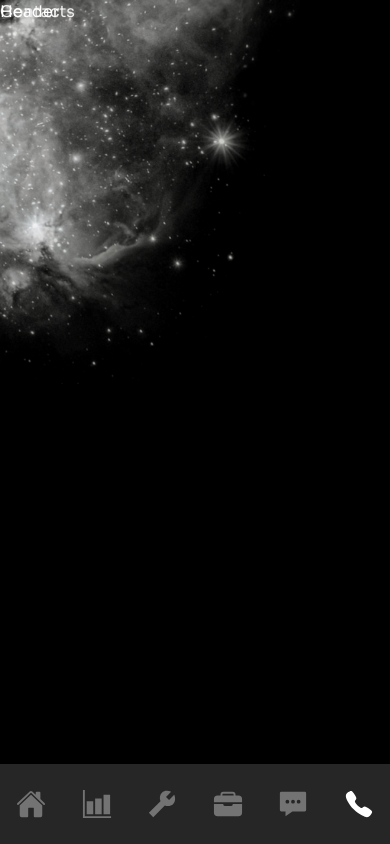
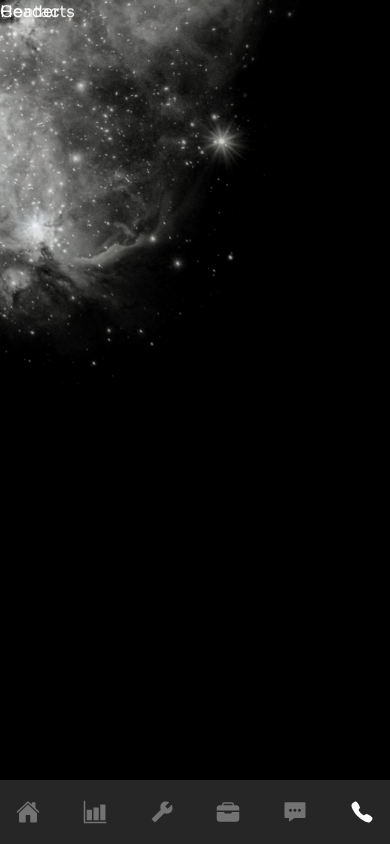
Before and after one commit to AlinaDemchenko/moon_studio, a Next.js app: page /contacts in a window 390 px wide. Built offline with nearby package versions, Linux system fonts and the light colour scheme.

Commit message:
nav size fixed

```diff
--- a/components/Nav.jsx
+++ b/components/Nav.jsx
@@ -29,7 +29,7 @@ function Nav() {
 
   return (
     <nav className="flex flex-col items-center xl:justify-center gap-y-4 fixed h-max bottom-0 mt-auto xl:right-[2%] z-50 top-0 w-full xl:w-11 xl:max-w-md xl:h-screen">
-      <div className="flex w-full xl:flex-col items-center justify-between xl:justify-center gap-y-10 px-4 md:px-40 xl:px-0 h-20 xl:h-max py-8 bg-neutral-700/60 text-neutral-500 text-3xl xl:text-xl xl:rounded-full">
+      <div className="flex w-full xl:flex-col items-center justify-between xl:justify-center gap-y-10 px-4 md:px-40 xl:px-0 h-16 md:h-20 xl:h-max py-8 bg-neutral-700/60 text-neutral-500 text-2xl md:text-3xl xl:text-xl xl:rounded-full">
         {navData.map((link, idx) => (
           <Link href={link.path} key={idx} className={`${link.path === pathname &&  "text-white"} group relative flex items-center hover:text-white transition-all`}>
             {/* tooltip */}
--- a/tailwind.config.js
+++ b/tailwind.config.js
@@ -16,6 +16,7 @@ module.exports = {
         sora: ["var(--font-sora)", "sans-serif"]
       },
       screens: {
+        "md": "768px",
         'xl': '1440px',
       },
       animation: {
```
